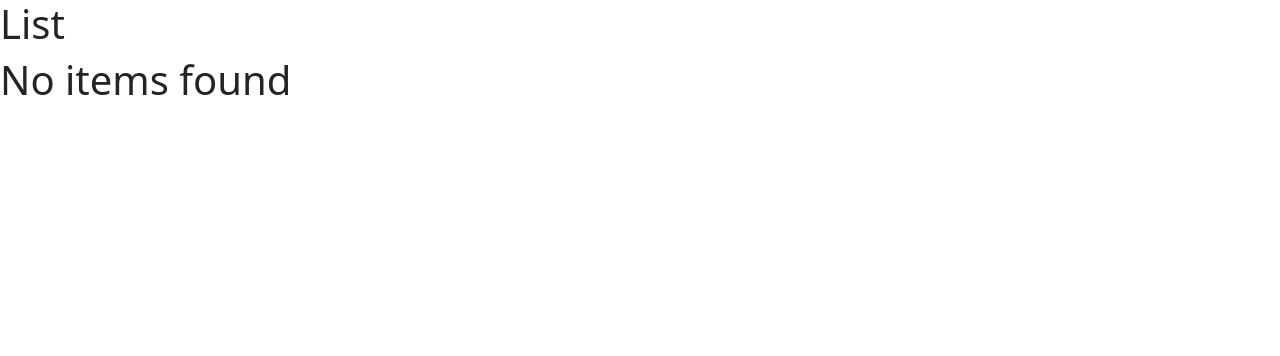
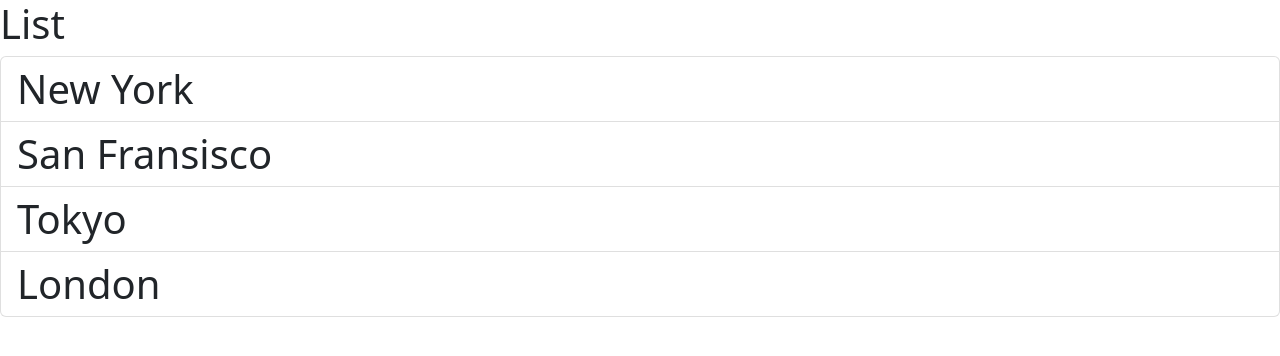
Before and after one commit to akdoganalibugra/react-l1, a React (Vite) app in the folder react-app/: page / in a window 1280 px wide. Shown: the top 356 px of the page. Built offline with nearby package versions, Linux system fonts and the light colour scheme.

Commit message:
event handler

```diff
--- a/react-app/src/components/ListGroup.tsx
+++ b/react-app/src/components/ListGroup.tsx
@@ -1,9 +1,9 @@
-import { Fragment } from "react";
+import { MouseEvent } from "react";
 
 function ListGroup() {
   let items = ["New York", "San Fransisco", "Tokyo", "London"];
 
-  items = [];
+  const handleClick = (event: MouseEvent) => console.log(event);
 
   //   const getMessage = () => {
   //     return items.length === 0 ? <p>No items found</p> : null;
@@ -16,8 +16,10 @@
       {items.length === 0 && <p>No items found</p>}
 
       <ul className="list-group">
-        {items.map((item) => (
-          <li key={item}>{item}</li>
+        {items.map((item, index) => (
+          <li className="list-group-item" key={item} onClick={handleClick}>
+            {item}
+          </li>
         ))}
       </ul>
     </>
```
